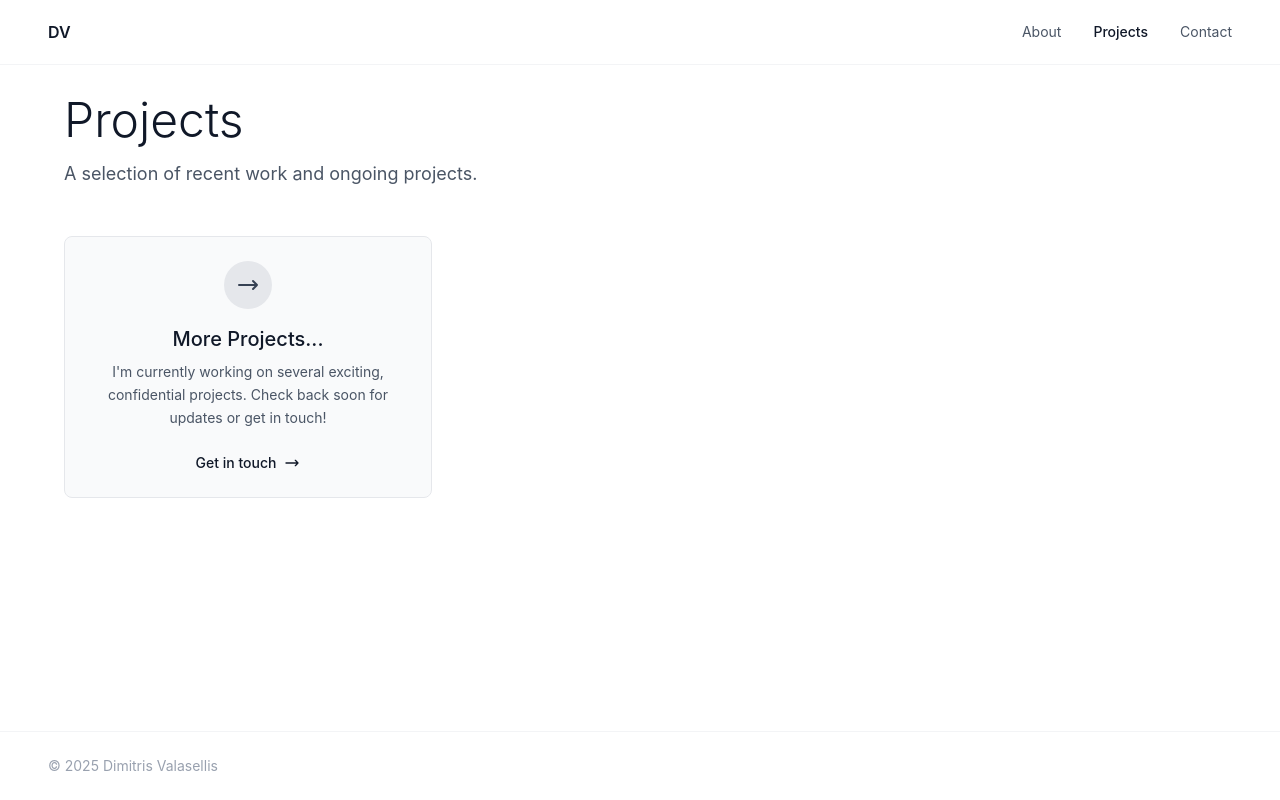
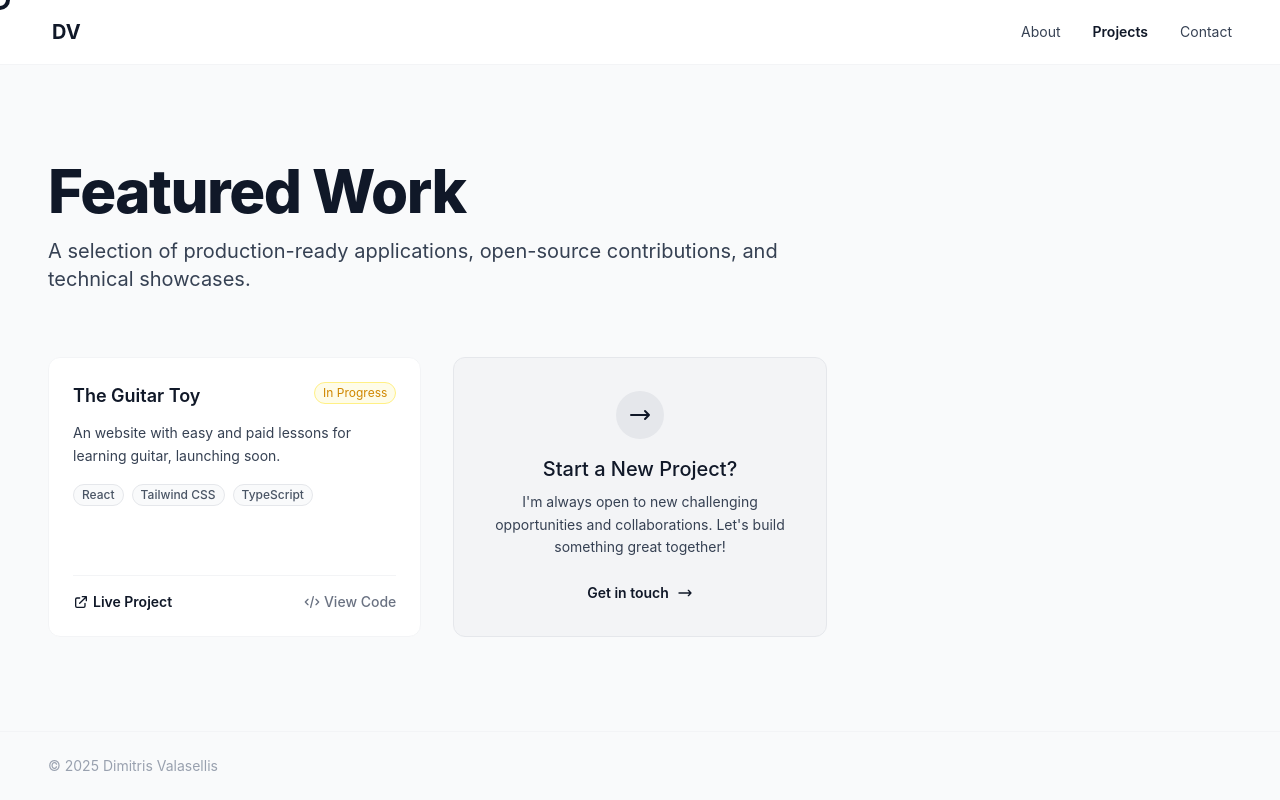
Before and after one commit to valasellis/portfolio, a Next.js app: page /projects in a window 1280 px wide. Built offline with nearby package versions, Linux system fonts and the light colour scheme.

Commit message:
Update projects.tsx

```diff
--- a/src/pages/projects.tsx
+++ b/src/pages/projects.tsx
@@ -1,18 +1,17 @@
-import { useEffect, useState } from "react";
-import Link from "next/link";
+import { useEffect, useState, useMemo } from "react";
+import Link from "next/link"; // Required for Next.js internal navigation
+import CustomCursor from "@/components/CustomCursor";
 import Head from "next/head";
 
-// ----------------------------------------------------------------------
-// 1. Define TypeScript Interfaces
-// ----------------------------------------------------------------------
-
+// The project data structure is enhanced to clearly separate the live link from the code repository link.
 interface Project {
   id: number;
   title: string;
   description: string;
   tech: string[];
-  status: string;
-  link: string;
+  status: "Completed" | "In Progress" | "Archived" | "Get in touch"; // Stricter status types
+  liveLink: string; // Link to the live demo/website
+  codeLink: string; // Link to the source code repository (e.g., GitHub)
 }
 
 interface ProjectCardProps {
@@ -26,30 +25,67 @@ interface ProjectCardProps {
 const ProjectCard = ({ project }: ProjectCardProps) => {
   const isCTACard = project.id === 99;
 
+  // CTA Card (Contact/More Projects) - MONOCHROME ACCENT
   if (isCTACard) {
     return (
-      <Link
-        href={project.link}
-        // Tailwind classes applied directly to the card
-        className="project-card group relative bg-gray-50 border border-gray-200 rounded-lg p-6 flex flex-col justify-center items-center text-center hover:shadow-xl hover:border-gray-300 transition-all duration-300"
+      <Link // CONVERTED FROM <a> to <Link>
+        href={project.liveLink} // Using liveLink for the contact path, which is "#contact"
+        onClick={(e) => {
+          // Manual smooth scroll for anchor links using Next.js Link
+          if (project.liveLink.startsWith("#")) {
+            const targetElement = document.getElementById(
+              project.liveLink.substring(1)
+            );
+            if (targetElement) {
+              e.preventDefault();
+              targetElement.scrollIntoView({ behavior: "smooth" });
+            }
+          }
+        }}
+        // Monochromatic card styling (light gray/white)
+        className="project-card group relative bg-gray-100 border border-gray-200 rounded-xl p-6 flex flex-col justify-center items-center text-center transition duration-300 hover:border-gray-300 hover:shadow-2xl hover:shadow-gray-200/70 min-h-[280px]"
+        aria-label={`Go to ${project.title}`}
       >
         <div className="inline-flex items-center justify-center w-12 h-12 bg-gray-200 rounded-full mb-4 group-hover:bg-gray-300 transition-colors">
-          <svg className="w-6 h-6 text-gray-700" fill="none" viewBox="0 0 24 24" stroke="currentColor">
-            <path strokeLinecap="round" strokeLinejoin="round" strokeWidth={2} d="M17 8l4 4m0 0l-4 4m4-4H3" />
+          {/* Arrow Right Icon */}
+          <svg
+            className="w-6 h-6 text-gray-900"
+            fill="none"
+            viewBox="0 0 24 24"
+            stroke="currentColor"
+          >
+            <path
+              strokeLinecap="round"
+              strokeLinejoin="round"
+              strokeWidth={2}
+              d="M17 8l4 4m0 0l-4 4m4-4H3"
+            />
           </svg>
         </div>
+        {/* Black/Dark Gray text */}
         <h3 className="text-xl font-medium text-gray-900 mb-2">
           {project.title}
         </h3>
-        <p className="text-sm text-gray-600 mb-4 leading-relaxed">
+        {/* Darker gray body text */}
+        <p className="text-sm text-gray-700 mb-4 leading-relaxed">
           {project.description}
         </p>
-        <span
-          className="inline-flex items-center text-sm font-medium text-gray-900 mt-2 transition-all duration-200 group-hover:translate-x-1"
+        {/* Black link text */}
+        <span className="inline-flex items-center text-sm font-semibold text-gray-900 mt-2 transition-all duration-200 group-hover:translate-x-1">
+          {project.status}
+          {/* Arrow Right Icon */}
+          <svg
+            className="ml-2 w-4 h-4"
+            fill="none"
+            viewBox="0 0 24 24"
+            stroke="currentColor"
           >
-          {project.status}
-          <svg className="ml-2 w-4 h-4" fill="none" viewBox="0 0 24 24" stroke="currentColor">
-            <path strokeLinecap="round" strokeLinejoin="round" strokeWidth={2} d="M17 8l4 4m0 0l-4 4m4-4H3" />
+            <path
+              strokeLinecap="round"
+              strokeLinejoin="round"
+              strokeWidth={2}
+              d="M17 8l4 4m0 0l-4 4m4-4H3"
+            />
           </svg>
         </span>
       </Link>
@@ -58,51 +94,101 @@ const ProjectCard = ({ project }: ProjectCardProps) => {
 
   // Default project card rendering
   return (
-    <Link
-      href={project.link}
-      className="project-card group relative bg-white border border-gray-100 rounded-lg p-6 hover:border-gray-200 hover:shadow-xl cursor-pointer"
-    >
-      <div className="flex items-start justify-between mb-4">
-        <h3 className="text-lg font-medium text-gray-900 group-hover:text-gray-700 transition-colors">
+    <div className="project-card group relative bg-white border border-gray-100 rounded-xl p-6 flex flex-col justify-between transition duration-300 hover:border-gray-200 hover:shadow-2xl hover:shadow-gray-200/50 min-h-[280px]">
+      <div>
+        <div className="flex items-start justify-between mb-3">
+          <h3 className="text-lg font-semibold text-gray-900 group-hover:text-gray-700 transition-colors">
             {project.title}
           </h3>
-        <span className={`text-xs px-2 py-1 rounded-full ${
-          project.status === 'In Progress'
-            ? 'bg-green-50 text-green-600 border border-green-100'
-            : 'bg-gray-50 text-gray-500 border border-gray-100'
-        }`}>
+          <span
+            className={`text-xs px-2 py-0.5 rounded-full whitespace-nowrap border ${
+              project.status === "Completed"
+                ? "bg-green-50 text-green-600 border-green-200"
+                : project.status === "In Progress"
+                ? "bg-yellow-50 text-yellow-600 border-yellow-200"
+                : "bg-gray-50 text-gray-500 border-gray-200"
+            }`}
+          >
             {project.status}
           </span>
         </div>
 
-      <p className="text-sm text-gray-600 mb-6 leading-relaxed">
+        {/* Darker body text */}
+        <p className="text-sm text-gray-700 mb-4 leading-relaxed line-clamp-3">
           {project.description}
         </p>
 
         <div className="flex flex-wrap gap-2 mb-4">
           {project.tech.map((tech, i) => (
-          <span key={i} className="text-xs px-2 py-1 bg-gray-50 text-gray-600 rounded">
+            <span
+              key={i}
+              className="text-xs font-medium px-2 py-0.5 bg-gray-50 text-gray-600 rounded-full border border-gray-200"
+            >
               {tech}
             </span>
           ))}
         </div>
+      </div>
 
-      <div className="flex items-center text-sm text-gray-900 font-medium transition-all duration-200 group-hover:translate-x-1">
-        View project
-        <svg className="ml-2 w-4 h-4" fill="none" viewBox="0 0 24 24" stroke="currentColor">
-          <path strokeLinecap="round" strokeLinejoin="round" strokeWidth={2} d="M17 8l4 4m0 0l-4 4m4-4H3" />
+      {/* Action Links: Live and Code - Monochrome Link color */}
+      <div className="flex justify-between items-center border-t border-gray-100 pt-4 mt-2">
+        <Link // External Link - Black accent
+          href={project.liveLink}
+          rel="noopener noreferrer"
+          className="flex items-center text-sm font-semibold text-gray-900 hover:text-gray-700 transition-colors"
+          aria-label={`View live demo of ${project.title}`}
+        >
+          {/* External Link Icon */}
+          <svg
+            className="mr-1 w-4 h-4"
+            fill="none"
+            viewBox="0 0 24 24"
+            stroke="currentColor"
+          >
+            <path
+              strokeLinecap="round"
+              strokeLinejoin="round"
+              strokeWidth={2}
+              d="M10 6H6a2 2 0 00-2 2v10a2 2 0 002 2h10a2 2 0 002-2v-4M14 4h6m0 0v6m0-6L10 14"
+            />
           </svg>
+          Live Project
+        </Link>
+
+        {project.codeLink && (
+          <Link // External Link
+            href={project.codeLink}
+            rel="noopener noreferrer"
+            className="flex items-center text-sm font-medium text-gray-500 hover:text-gray-700 transition-colors"
+            aria-label={`View source code for ${project.title}`}
+          >
+            {/* Code Icon */}
+            <svg
+              className="mr-1 w-4 h-4"
+              fill="none"
+              viewBox="0 0 24 24"
+              stroke="currentColor"
+            >
+              <path
+                strokeLinecap="round"
+                strokeLinejoin="round"
+                strokeWidth={2}
+                d="M10 20l4-16m4 4l4 4-4 4M6 16l-4-4 4-4"
+              />
+            </svg>
+            View Code
+          </Link>
+        )}
       </div>
-    </Link>
+    </div>
   );
 };
 
-
 // ----------------------------------------------------------------------
-// 3. ProjectsPage Component
+// 3. Main App Component
 // ----------------------------------------------------------------------
 
-const ProjectsPage: React.FC = () => {
+const App: React.FC = () => {
   const [mounted, setMounted] = useState(false);
   const [isMenuOpen, setIsMenuOpen] = useState(false); // Menu State
 
@@ -117,29 +203,46 @@ const ProjectsPage: React.FC = () => {
     }
   };
 
+  // Mock Project Data - REDUCED TO ONLY ONE PROJECT
+  const projects: Project[] = useMemo(
+    () => [
+      {
+        id: 1,
+        title: "The Guitar Toy",
+        description:
+          "An website with easy and paid lessons for learning guitar, launching soon.",
+        tech: ["React", "Tailwind CSS", "TypeScript"],
+        status: "In Progress",
+        liveLink: "/projects",
+        codeLink: "/projects",
+      },
+    ],
+    []
+  );
 
-  const projects: Project[] = [];
-
+  // CTA Card remains separate for its unique styling
   const comingSoonCard: Project = {
     id: 99,
-    title: "More Projects...",
-    description: "I'm currently working on several exciting, confidential projects. Check back soon for updates or get in touch!",
-    tech: ["Collaboration", "New Ideas", "Available Now"],
+    title: "Start a New Project?",
+    description:
+      "I'm always open to new challenging opportunities and collaborations. Let's build something great together!",
+    tech: [],
     status: "Get in touch",
-    link: "/contact"
+    liveLink: "/contact",
+    codeLink: "", // No code link for CTA
   };
 
   const allCards: Project[] = [...projects, comingSoonCard];
 
-
   return (
     <>
+      <CustomCursor />
       <Head>
         <title>Projects - Dimitris Valasellis</title>
-        <meta name="description" content="Featured projects and work by Dimitris Valasellis" />
       </Head>
 
-      <style jsx global>{`
+      {/* Global Styles and Animations */}
+      <style>{`
         * {
           font-family: 'Inter', -apple-system, BlinkMacSystemFont, sans-serif;
         }
@@ -164,12 +267,10 @@ const ProjectsPage: React.FC = () => {
           transform: translateY(-4px);
         }
 
-        /* Custom utility for the bar transition, applied to each span in the menu button */
         .hamburger-bar {
           transition: transform 0.3s ease, opacity 0.3s ease;
         }
 
-        /* Menu open state transformations */
         .menu-open .bar-top {
           transform: translateY(7px) rotate(45deg);
         }
@@ -181,31 +282,49 @@ const ProjectsPage: React.FC = () => {
         }
       `}</style>
 
-      {/* FIXED: Added 'flex flex-col' to ensure header, main, and footer stack and stretch */}
-      <div className="min-h-screen bg-white flex flex-col">
-        {/* Header */}
-        <header className="fixed top-0 w-full z-50 bg-white/80 backdrop-blur-md border-b border-gray-100">
+      {/* Main Container - bg-gray-50 for a clean white/gray background */}
+      <div className="min-h-screen bg-gray-50 flex flex-col">
+        {/* Header - Monochrome styling */}
+        <header className="sticky top-0 w-full z-50 bg-white/90 backdrop-blur-sm border-b border-gray-100">
           <div className="max-w-7xl mx-auto px-6 md:px-12 h-16 flex items-center justify-between">
-            <Link href="/" onClick={handleLinkClick} className="font-semibold text-gray-900 hover:text-gray-600 transition-colors duration-200">
+            <Link
+              href="/"
+              onClick={handleLinkClick}
+              className="font-bold text-xl text-gray-900 hover:text-gray-700 transition-colors duration-200 rounded-lg p-1"
+            >
               DV
             </Link>
 
-            {/* Desktop Navigation */}
+            {/* Desktop Navigation - Active Link uses bolder text, others use darker gray */}
             <nav className="hidden md:flex items-center gap-8">
-              <Link href="/about" className="text-sm text-gray-600 hover:text-gray-900 transition-colors duration-200">
+              <Link
+                href="/about"
+                onClick={handleLinkClick}
+                className="text-sm text-gray-700 hover:text-gray-900 transition-colors duration-200"
+              >
                 About
               </Link>
-              <Link href="/projects" className="text-sm text-gray-900 font-medium transition-colors duration-200">
+              <Link
+                href="/projects"
+                onClick={handleLinkClick}
+                className="text-sm text-gray-900 font-semibold transition-colors duration-200"
+              >
                 Projects
               </Link>
-              <Link href="/contact" className="text-sm text-gray-600 hover:text-gray-900 transition-colors duration-200">
+              <Link
+                href="/contact"
+                onClick={handleLinkClick}
+                className="text-sm text-gray-700 hover:text-gray-900 transition-colors duration-200"
+              >
                 Contact
               </Link>
             </nav>
 
-            {/* Hamburger Button (Mobile) */}
+            {/* Hamburger Button (Mobile) - No change here */}
             <button
-              className={`md:hidden p-2 relative z-50 ${isMenuOpen ? 'menu-open' : ''}`}
+              className={`md:hidden p-2 relative z-50 ${
+                isMenuOpen ? "menu-open" : ""
+              } transition-transform duration-300`}
               onClick={() => setIsMenuOpen(!isMenuOpen)}
               aria-label="Toggle navigation menu"
             >
@@ -217,31 +336,33 @@ const ProjectsPage: React.FC = () => {
             </button>
           </div>
 
-          {/* Mobile Menu Overlay */}
+          {/* Mobile Menu Overlay - Links hover in dark gray/black */}
           <nav
             className={`md:hidden absolute top-16 left-0 w-full bg-white transition-all duration-300 ease-in-out overflow-hidden ${
-              isMenuOpen ? 'max-h-screen border-t border-gray-100' : 'max-h-0'
+              isMenuOpen
+                ? "max-h-screen border-t border-gray-100 shadow-lg"
+                : "max-h-0"
             }`}
           >
-            <div className="flex flex-col p-6 space-y-4">
+            <div className="flex flex-col p-6 space-y-2">
               <Link
                 href="/about"
                 onClick={handleLinkClick}
-                className="text-lg font-medium text-gray-800 hover:text-gray-600 transition-colors duration-200 py-2 border-b border-gray-100"
+                className="text-lg font-medium text-gray-800 hover:text-gray-900 transition-colors duration-200 py-3 border-b border-gray-100"
               >
                 About
               </Link>
               <Link
                 href="/projects"
                 onClick={handleLinkClick}
-                className="text-lg font-medium text-gray-800 hover:text-gray-600 transition-colors duration-200 py-2 border-b border-gray-100"
+                className="text-lg font-medium text-gray-800 hover:text-gray-900 transition-colors duration-200 py-3 border-b border-gray-100"
               >
                 Projects
               </Link>
               <Link
                 href="/contact"
                 onClick={handleLinkClick}
-                className="text-lg font-medium text-gray-800 hover:text-gray-600 transition-colors duration-200 py-2"
+                className="text-lg font-medium text-gray-800 hover:text-gray-900 transition-colors duration-200 py-3"
               >
                 Contact
               </Link>
@@ -249,29 +370,36 @@ const ProjectsPage: React.FC = () => {
           </nav>
         </header>
 
-        {/* Main Content: ADDED 'flex-1' to take up all remaining space */}
-        <main className="flex-1 pt-24 pb-16 px-6 md:px-12">
-          <div className="max-w-6xl mx-auto">
-            <div className={`${mounted ? '' : 'opacity-0'}`}>
-
+        {/* Main Content - Darker body text */}
+        <main id="projects" className="flex-1 pt-24 pb-16 px-6 md:px-12">
+          <div className="max-w-7xl mx-auto">
+            <div className={`${mounted ? "" : "opacity-0"}`}>
               {/* Header */}
-              <section className={`mb-12 ${mounted ? 'fade-in stagger-1' : 'opacity-0'}`}>
-                <h1 className="text-4xl md:text-5xl font-light text-gray-900 mb-4">
-                  Projects
+              <section
+                className={`mb-16 max-w-3xl ${
+                  mounted ? "fade-in stagger-1" : "opacity-0"
+                }`}
+              >
+                <h1 className="text-4xl md:text-6xl font-extrabold text-gray-900 mb-4 tracking-tight">
+                  Featured Work
                 </h1>
-                <p className="text-lg text-gray-600">
-                  A selection of recent work and ongoing projects.
+                {/* Darker body text */}
+                <p className="text-xl text-gray-700">
+                  A selection of production-ready applications, open-source
+                  contributions, and technical showcases.
                 </p>
               </section>
 
-              {/* Projects Grid: ADJUSTED to center the single card */}
-              <div className={`grid md:grid-cols-2 lg:grid-cols-3 gap-6 justify-items-center ${mounted ? 'fade-in stagger-2' : 'opacity-0'}`}>
-                {/* The single item will be centered on medium and large screens */}
+              {/* Projects Grid */}
+              <div
+                className={`grid grid-cols-1 md:grid-cols-2 lg:grid-cols-3 gap-8 ${
+                  mounted ? "fade-in stagger-2" : "opacity-0"
+                }`}
+              >
                 {allCards.map((project: Project) => (
                   <ProjectCard key={project.id} project={project} />
                 ))}
               </div>
-
             </div>
           </div>
         </main>
@@ -287,6 +415,6 @@ const ProjectsPage: React.FC = () => {
       </div>
     </>
   );
-}
+};
 
-export default ProjectsPage;
+export default App;
```
Lines whose indentation alone changed are shown as unchanged.
